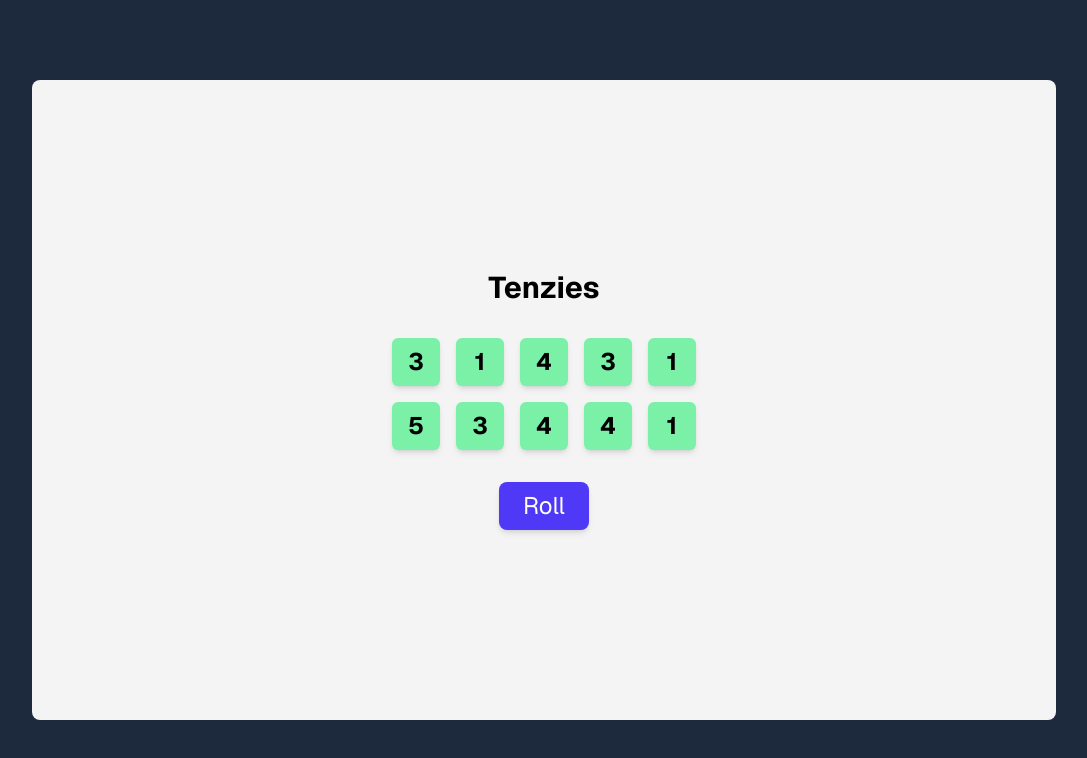
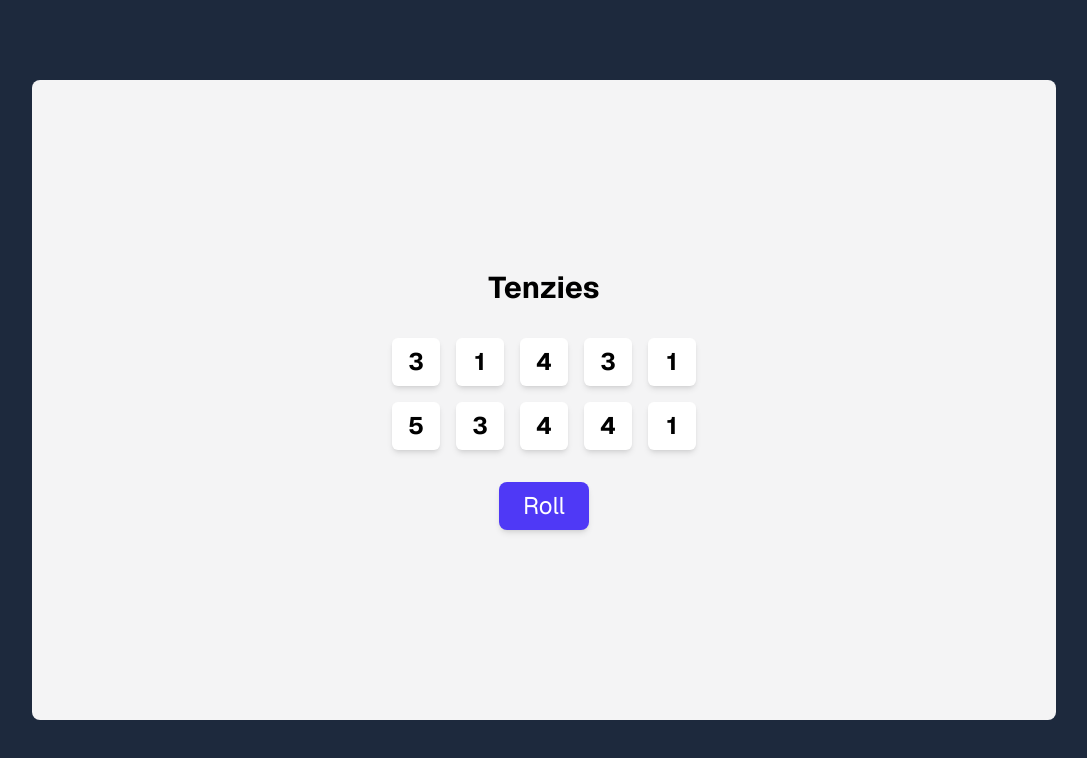
Before and after one commit to anreyw/tenzies, a Next.js app: page / in a window 1280 px wide. Shown: the top 758 px of the page, without its empty margins (96-1183 px from the left). Built offline with nearby package versions, Linux system fonts and the light colour scheme.

Commit message:
Feature: Added body of hold function.

```diff
--- a/app/ui/dice.tsx
+++ b/app/ui/dice.tsx
@@ -11,14 +11,17 @@ export default function Dice() {
     return Array.from({length: 10},
       () => ({
 	value: Math.ceil(Math.random() * 5),
-	isHeld: true,
+	isHeld: false,
 	id: nanoid()
       })
     )
   }
 
+  // Flips the isHeld property on the die in diceNums
   function hold(id: string) {
-    console.log(id)
+    setDiceNums(prev => prev.map(die =>
+      die.id === id? {...die, isHeld: !die.isHeld } : die
+    ))
   }
 
   const dice = diceNums.map(die => (
```
